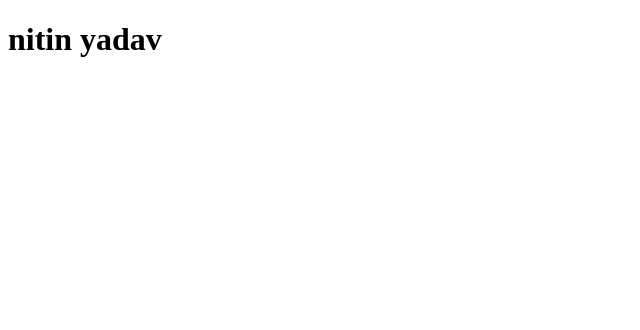
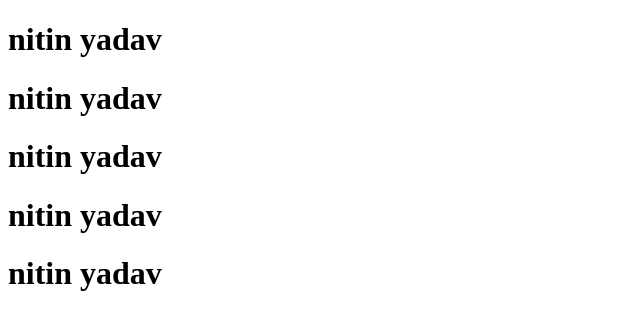
Before and after one commit to nitinyadav8948/project2, a plain HTML site: page index.html in a window 1280 px wide. Shown: the whole page, without its empty margins (0-640 px from the left). Drawn offline with Linux system fonts and the light colour scheme.

Commit message:
name add

```diff
--- a/index.html
+++ b/index.html
@@ -7,5 +7,10 @@
 </head>
 <body>
     <h1>nitin yadav</h1>
+     <h1>nitin yadav</h1>
+      <h1>nitin yadav</h1>
+       <h1>nitin yadav</h1>
+        <h1>nitin yadav</h1>
+
 </body>
 </html>
```
